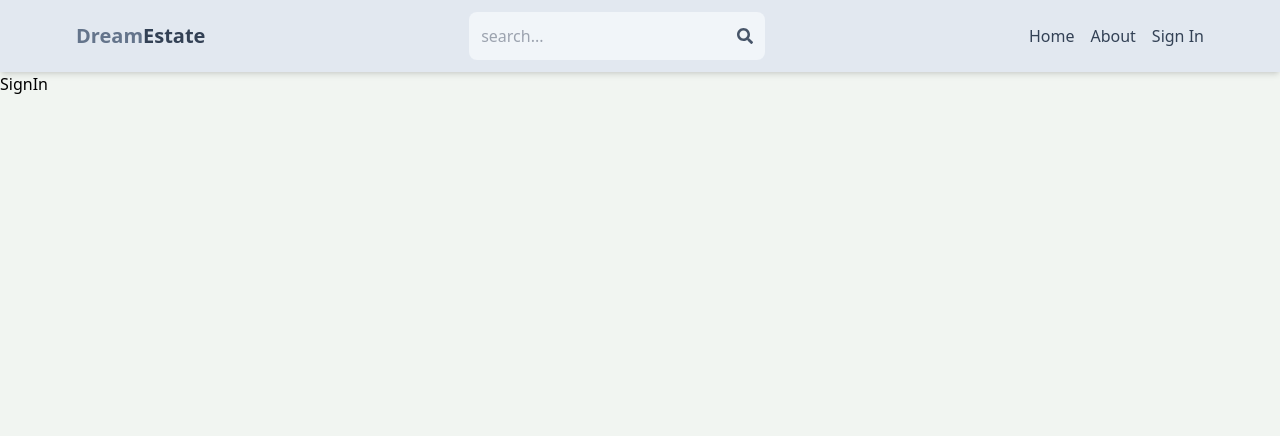
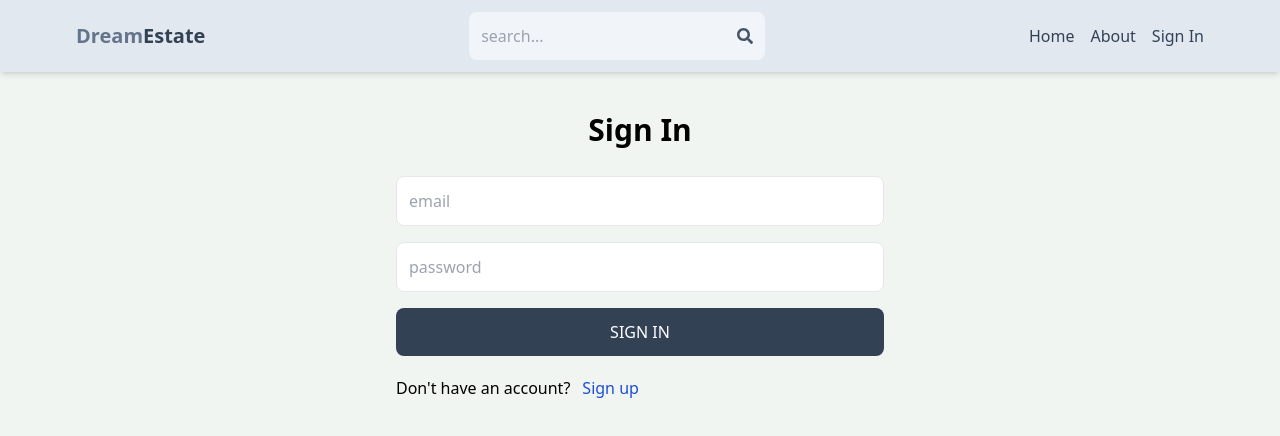
Before and after one commit to SamindiS/Mern-Estate, a React (Vite) app in the folder client/: page /sign-in in a window 1280 px wide. Shown: the top 436 px of the page. Built offline with nearby package versions, Linux system fonts and the light colour scheme.

Commit message:
complete signin page functionality

```diff
--- a/client/src/pages/SignIn.jsx
+++ b/client/src/pages/SignIn.jsx
@@ -1,7 +1,89 @@
-import React from 'react'
+import { useState } from "react";
+import { Link, useNavigate } from "react-router-dom";
+
 
 export default function SignIn() {
+  const [formData, setFormData] = useState({});
+  const [error, setError] = useState("");
+  const [loading, setLoading] = useState(false);
+
+  const navigate = useNavigate();
+
+  const handleChange = (e) => {
+    setFormData({
+      // keep the form data as it is (this is spread operator)
+      ...formData,
+      [e.target.id]: e.target.value,
+    });
+  };
+
+  const handleSubmit = async (e) => {
+    // prevent refreshing form when submitted
+    e.preventDefault();
+    try {
+      setLoading(true);
+      const res = await fetch("/api/auth/signin", {
+        method: "POST",
+        headers: {
+          "Content-Type": "application/json",
+        },
+        body: JSON.stringify(formData),
+      });
+      const data = await res.json();
+      console.log(data);
+
+      if (data.success === false) {
+        setError(data.message);
+        setLoading(false);
+        return;
+      }
+
+      // Handle successful signup (e.g., redirect to another page or show success message)
+      setLoading(false);
+      setError(null);
+      //if errors are cleared, just navigate to sign in page
+      navigate("/");
+    } catch (error) {
+      setLoading(false);
+      setError(error.message);
+    }
+  };
+
   return (
-    <div>SignIn</div>
-  )
+    <div className="p-3 max-w-lg mx-auto">
+      <h1 className="text-3xl text-center font-semibold my-7">Sign In</h1>
+      <form onSubmit={handleSubmit} className="flex flex-col gap-4">
+
+        <input
+          type="text"
+          placeholder="email"
+          className="border p-3 rounded-lg"
+          id="email"
+          onChange={handleChange}
+        />
+        <input
+          type="password"
+          placeholder="password"
+          className="border p-3 rounded-lg"
+          id="password"
+          onChange={handleChange}
+        />
+
+        <button
+          disabled={loading}
+          className="bg-slate-700 text-white p-3 rounded-lg uppercase hover:opacity-95 disabled:opacity-80"
+        >
+          {loading ? "Loading..." : "Sign In"}
+        </button>
+      </form>
+
+      <div className="flex gap-3 mt-5">
+        <p>Don't have an account?</p>
+        <Link to={"/sign-up "}>
+          <span className="text-blue-700">Sign up</span>
+        </Link>
+      </div>
+      {error && <p className="text-red-500">{error}</p>}
+    </div>
+  );
 }
```
